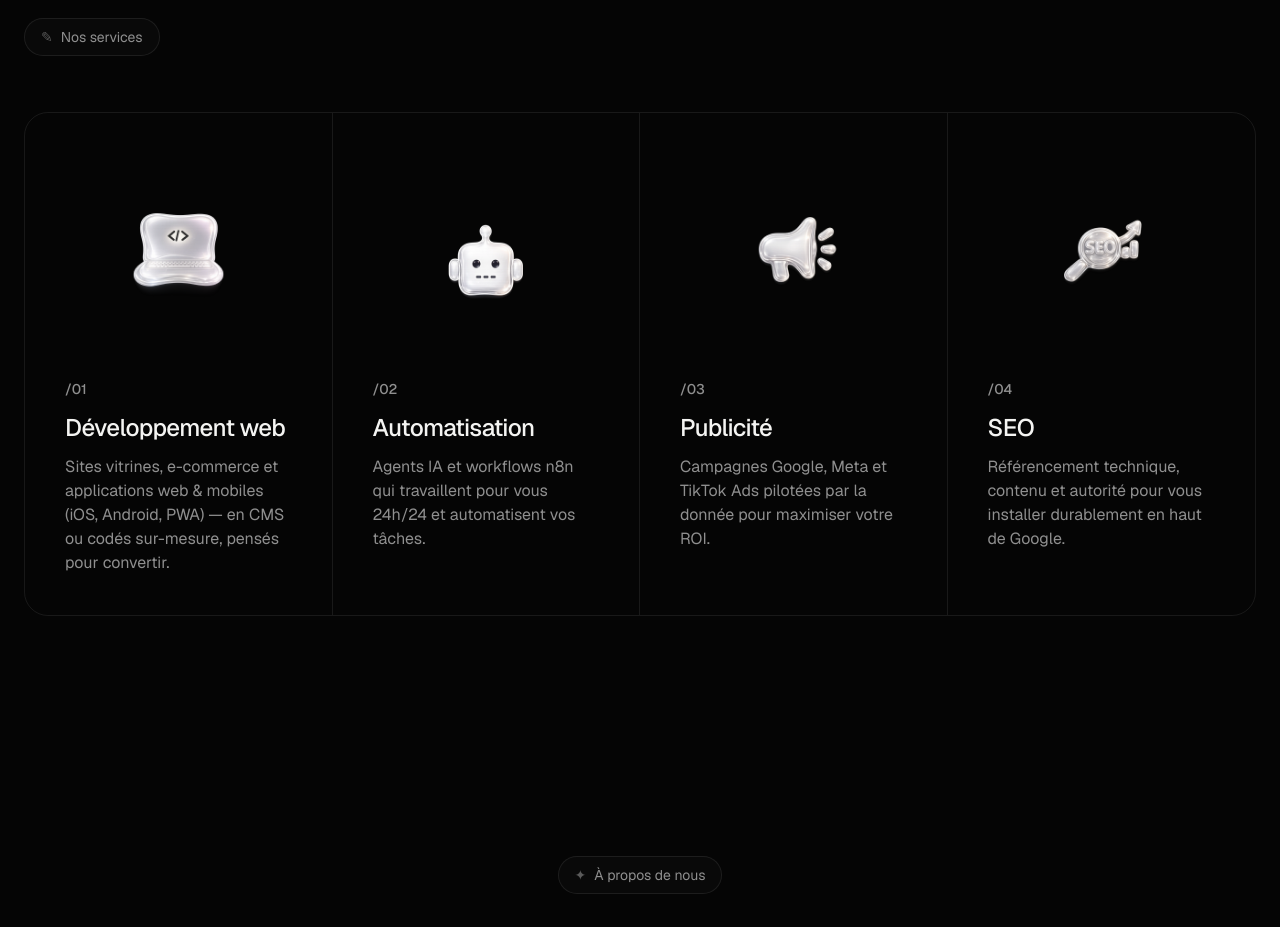
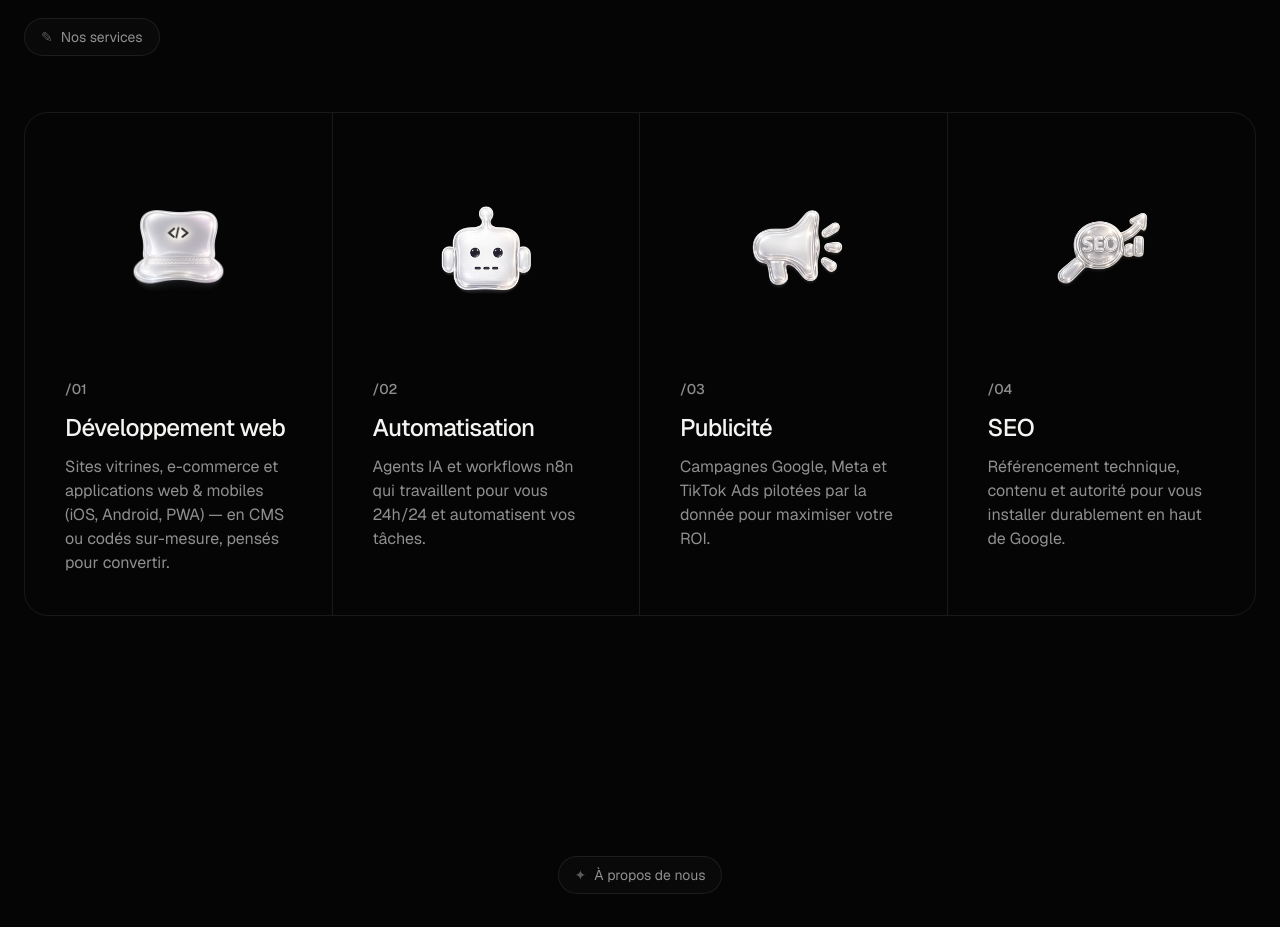
Before and after one commit to keviolabs-io/kebio-labs, a Next.js app: page / in a window 1280 px wide. Shown: the part 1020-1947 px from the top of the page. Built offline with nearby package versions, Linux system fonts and the light colour scheme.

Commit message:
Services: icones 3D alignees et taille homogene (ajustements calcules par analyse des bounding box)

```diff
--- a/components/ServiceIcon.tsx
+++ b/components/ServiceIcon.tsx
@@ -4,6 +4,15 @@ import { useEffect, useState } from "react";
 import type { IconType } from "react-icons";
 
 const EXTS = ["webp", "png", "jpg", "svg"];
+
+// Ajustements par icône pour égaliser taille + alignement vertical
+// (chaque rendu 3D a un cadrage interne différent). Référence : web.
+const ADJUST: Record<string, { s: number; y: number }> = {
+  web: { s: 1.0, y: -3 },
+  automation: { s: 1.19, y: -14 },
+  ads: { s: 1.15, y: -2 },
+  seo: { s: 1.15, y: -3 },
+};
 
 /**
  * Icône d'un service.
@@ -47,8 +56,19 @@ export default function ServiceIcon({
   }, [iconKey]);
 
   if (src) {
-    // eslint-disable-next-line @next/next/no-img-element
-    return <img src={src} alt="" aria-hidden className="h-44 w-44 select-none object-contain" />;
+    const adj = ADJUST[iconKey] ?? { s: 1, y: 0 };
+    return (
+      <div className="flex h-44 w-44 items-center justify-center">
+        {/* eslint-disable-next-line @next/next/no-img-element */}
+        <img
+          src={src}
+          alt=""
+          aria-hidden
+          className="h-full w-full select-none object-contain"
+          style={{ transform: `translateY(${adj.y}px) scale(${adj.s})` }}
+        />
+      </div>
+    );
   }
 
   // Repli (ou pendant le test) : icône vectorielle dans une boîte
```
